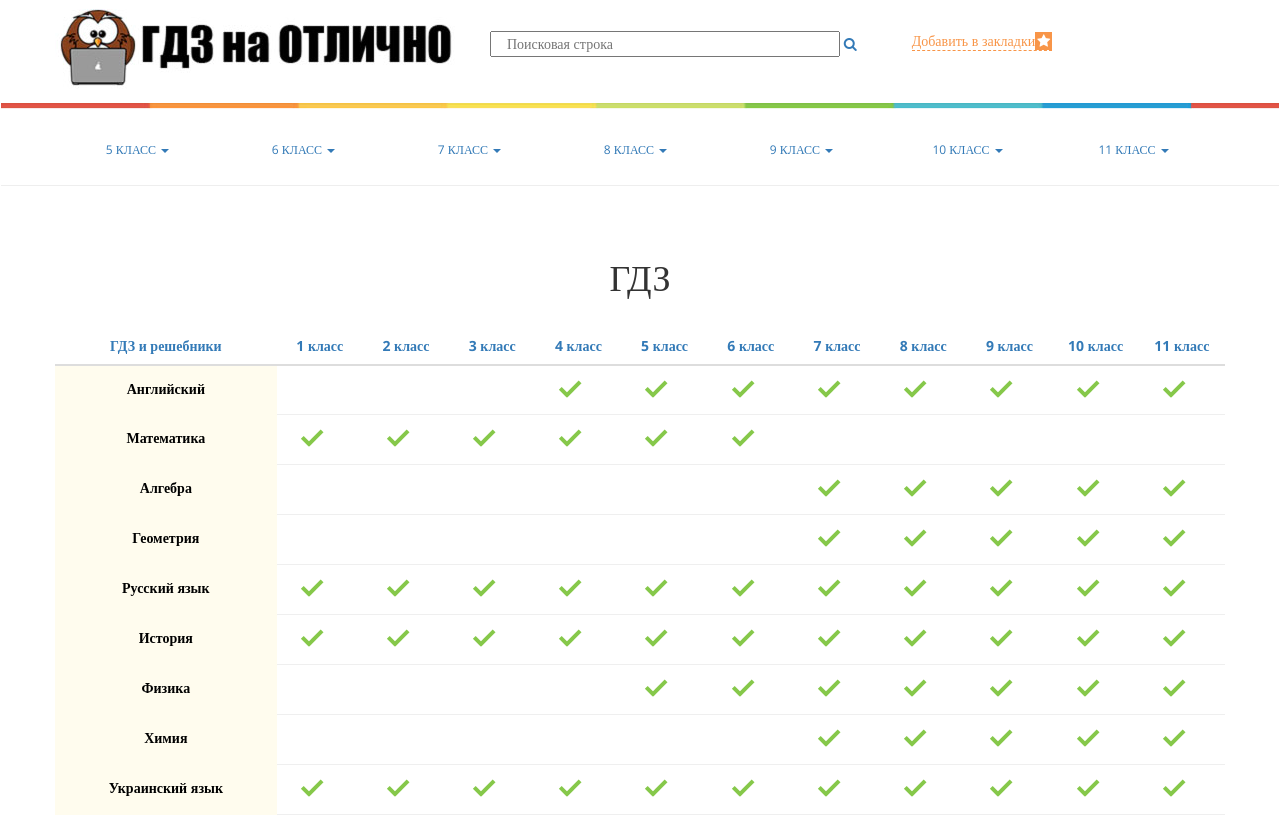
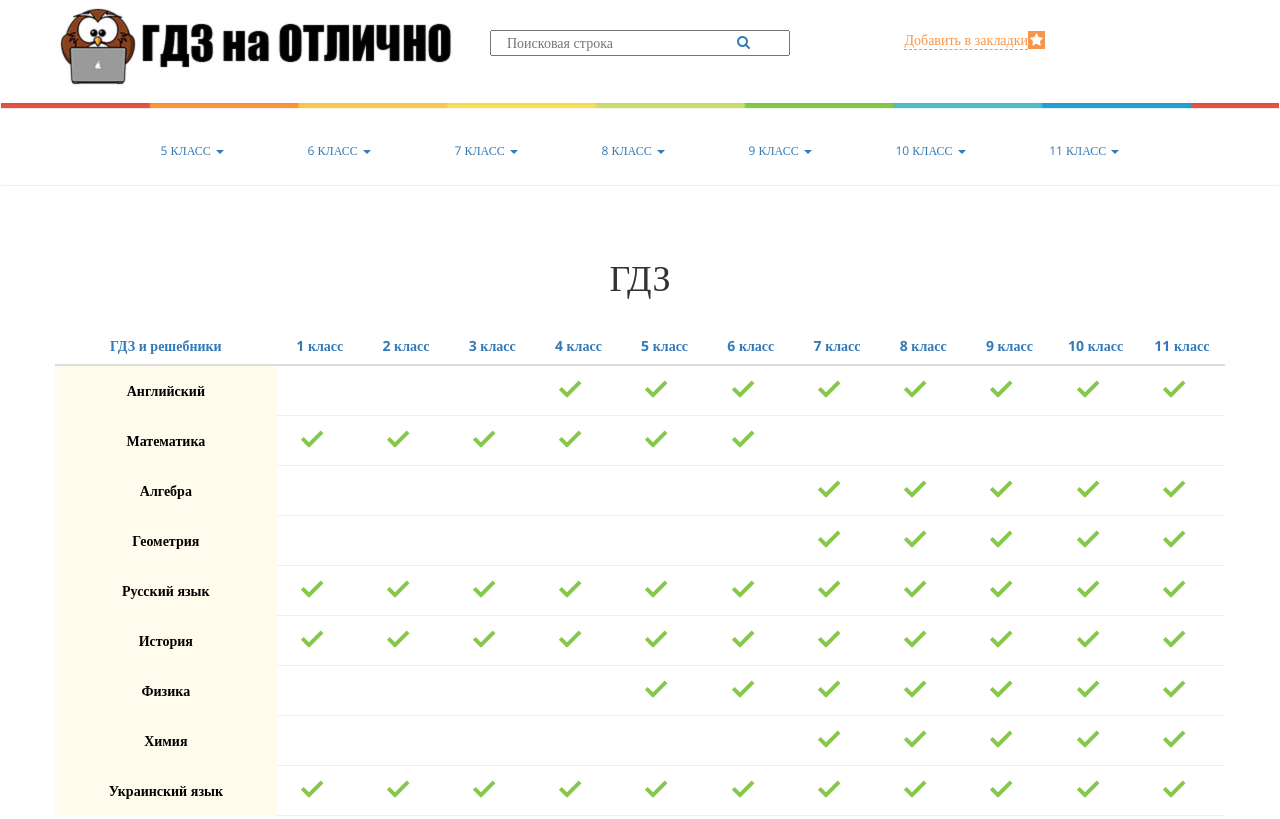
Before and after one commit to proklub/gdz2, a plain HTML site: page index.html in a window 1280 px wide. Shown: the top 819 px of the page. Drawn offline with nearby package versions, Linux system fonts and the light colour scheme.

Commit message:
third commit

```diff
--- a/css/gdz.css
+++ b/css/gdz.css
@@ -34,12 +34,10 @@ font-size:12px;
 }
 .menu ul li {
 display:inline-block;
-padding: 0px 30px;
+padding: 0px 40px;
 height: 70px;
 }
 .search {
-position: relative;
-right: 30px;
 float: left;
 }
 .gdzh1 {
@@ -54,26 +52,34 @@ text-align: center;
 margin-bottom: 0;
 padding-left: 0;
 }
+.search-icon {
+position: absolute;
+right: 530px;
+top: 32px;
+}
 input {
-width: 350px;
-margin-left: 60px;
+width: 300px;
+margin-left: 30px;
 padding-left: 15px;
 margin-top: 30px;
 }
 .bookmark {
-margin-left: 25px;
+    float: right;
+    margin-right: 180px;
+    margin-top: 30px;
+}
+.bookmark a span {
 color: #f89548;
 border-bottom-style: dashed;
 border-bottom-width: 1px;
-position: relative;
-top: 30px;
+text-decoration: none;
 }
 .fa-star {
 color: white;
 background-color: #f89548;
 padding: 2px;
 }
-.bookmark:hover {
+.bookmark a span:hover {
 text-decoration: none;
 }
 .bookmark a:hover {
@@ -112,7 +118,8 @@ text-align: center;
 width: 180px;
 margin-right: 10px;
 border: none;
-line-height: 30px;
+line-height: 50px;
+padding: 0;
 }
 
 .gdzh1 {
@@ -299,14 +306,7 @@ ul.dropdown-inside {
 position: absolute;
 left: -9999px;
 }
-ul.dropdown li.dropdown-top {
-display: inline;
-float: left;
-margin: 0 1px 0 0;
-}
-ul.dropdown li.dropdown-top a {
-display: block;
-}
+
 ul.dropdown li.dropdown-top a:hover {
 background-color: white;
 text-decoration: none;
@@ -330,9 +330,3 @@ padding-right: 10px;
 ul.dropdown .dropdown-inside a:hover {
 background: #efefef;
 }
-a.dropdown-top {
-width: 105px;
-}
-.dropdown-inside li a {
-width: 105px;
-}
--- a/index.html
+++ b/index.html
@@ -15,19 +15,21 @@
 	<script src="js/bootstrap.min.js"></script>
 </head>
 <body>
-<nav class="menu navbar">
+<header class="">
     <div class="container">
         <div class="row">
-            <div>
                 <img class="logo" src="img/logo.jpg">
 				<div class="search">
 				<input type="text" placeholder="Поисковая строка">
                 <a href="#" class="search-icon"><i class="fa fa-search" aria-hidden="true"></i></a>
 				</div>
-                <a href="" class="bookmark"><span>Добавить в закладки</span><i class="fa fa-star" aria-hidden="true"></i></a>
-            </div>
+				<div class="bookmark">
+					<a href=""><span>Добавить в закладки</span><i class="fa fa-star" aria-hidden="true"></i></a>
+				</div>
         </div>
     </div>
+</header>
+<nav class="navbar menu">
 	<img class="hr1" src="img/hr.jpg">
 	<div class="container">
         <div class="row">
```
